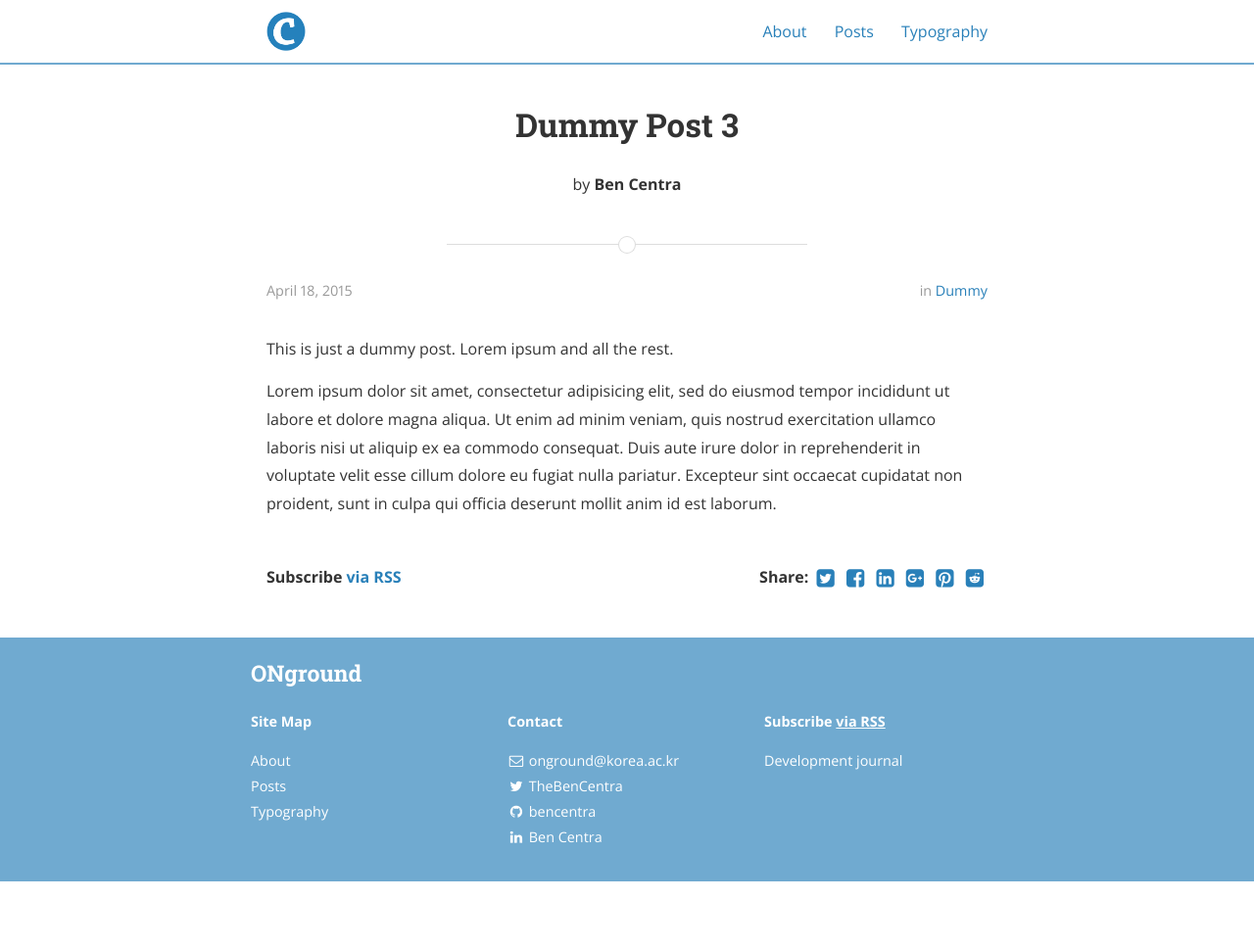
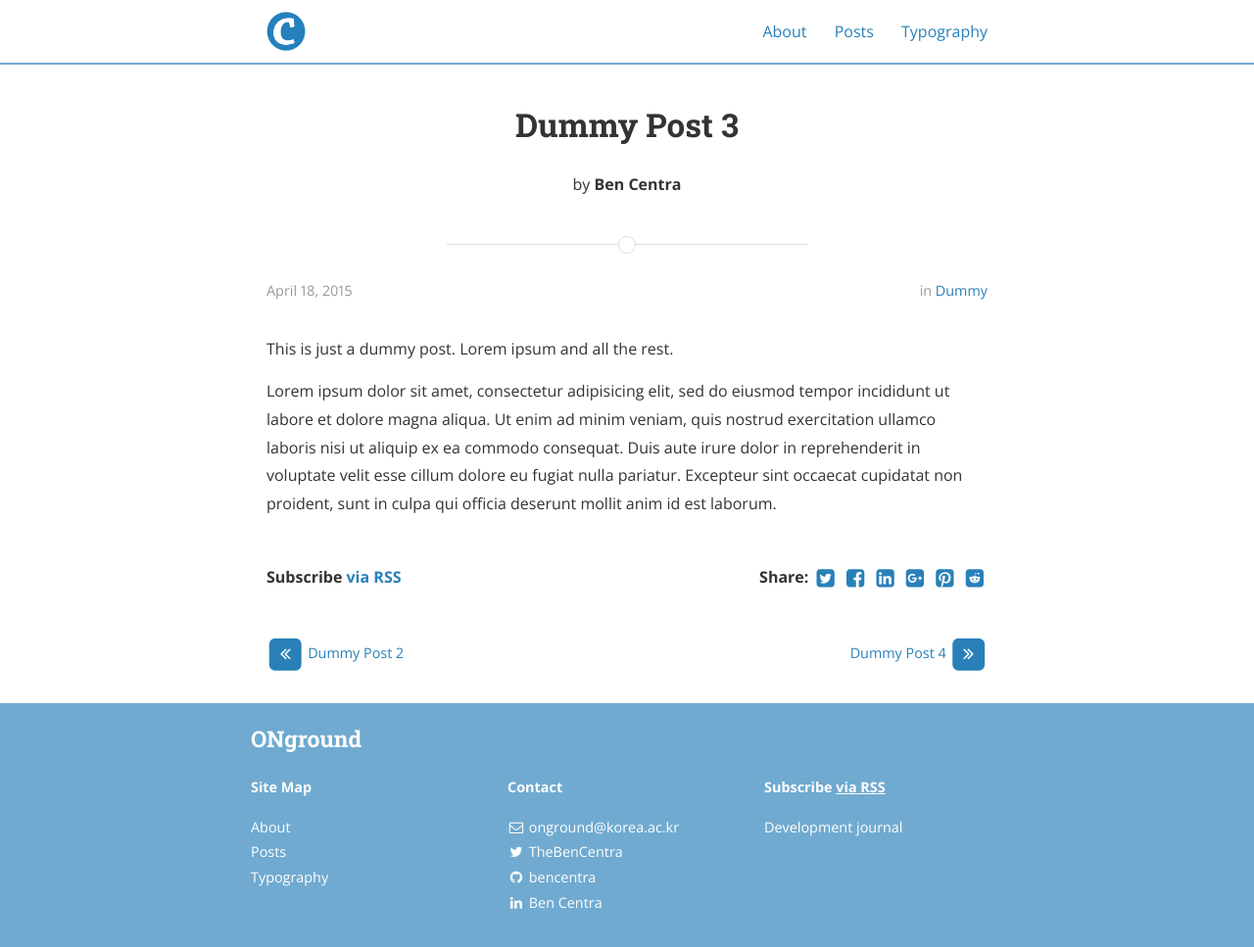
Before and after one commit to ONground-Korea/ONground-Korea.github.io, a Jekyll site: the page built from _posts/2015-04-18-dummy3.md, in a window 1280 px wide and 967 px high. Shown: the whole window at 98% size. Built offline with Jekyll 4.4.1, drawn with Linux system fonts in a browser that asks for light colours; nearby versions of some CDN libraries; some of the changed lines change nothing that is shown.

Commit message:
inter_post_navigation: true

```diff
--- a/_config.yml
+++ b/_config.yml
@@ -25,7 +25,7 @@ logo: "/assets/logo.png"
 
 # Build settings
 markdown: kramdown
-inter_post_navigation: false
+inter_post_navigation: true
 highlightjs_theme: "monokai-sublime"
 
 # Pagination Settings
```
